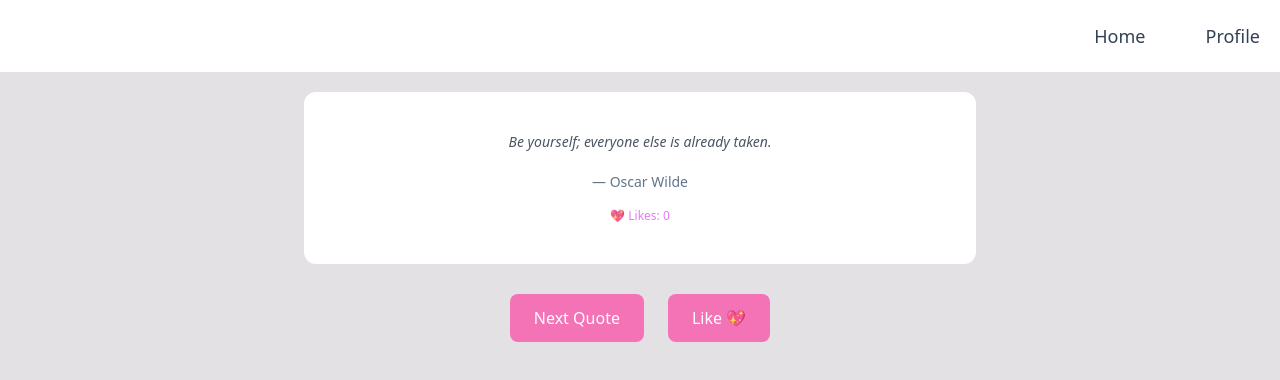
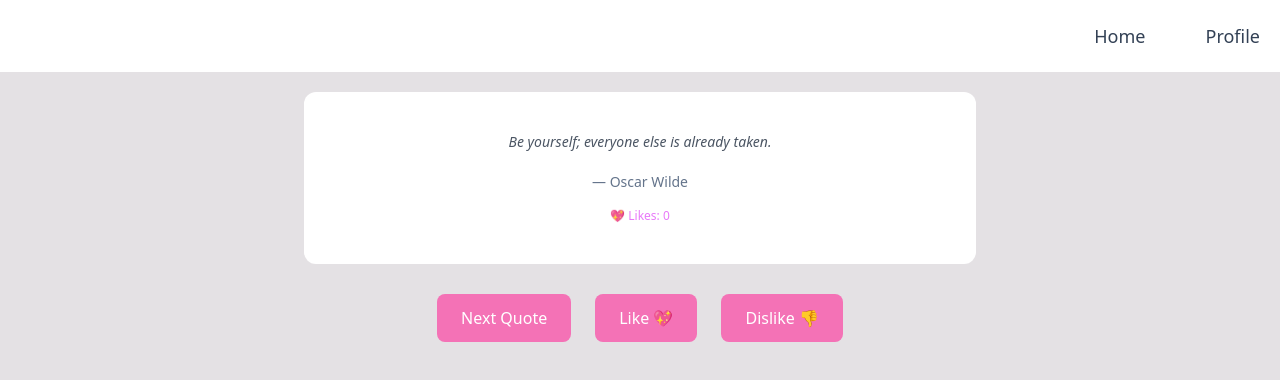
Before and after one commit to duyguozpercin/random-quote-app, a React (Create React App) app: page / in a window 1280 px wide. Shown: the top 380 px of the page. Built offline with nearby package versions, Linux system fonts and the light colour scheme.

Commit message:
implement useReducer for quotes management and enhance context usage in MainPage and ProfilePage

```diff
--- a/src/QuotesContextProvider.tsx
+++ b/src/QuotesContextProvider.tsx
@@ -1,8 +1,12 @@
-import React, { createContext, useState, useEffect, useContext } from 'react';
-import { quotes as initialQuotes } from './quotes';
-import { ReactNode } from 'react';
-export const QuotesContext = createContext<Quote[] | undefined>(undefined);
-export const QuotesDispatchContext = createContext<React.Dispatch<React.SetStateAction<Quote[]>>| undefined>(undefined);
+import React, {
+  createContext,
+  useReducer,
+  useContext,
+  ReactNode,
+  Dispatch,
+  useEffect
+} from "react";
+import { quotes as initialQuotesData } from "./quotes";
 
 export interface Quote {
   quote: string;
@@ -10,26 +14,101 @@ export interface Quote {
   likeCount: number;
 }
 
+export enum QuotesActionType {
+  SET_QUOTES = "SET_QUOTES",
+  LIKE_QUOTE = "LIKE_QUOTE",
+  DISLIKE_QUOTE = "DISLIKE_QUOTE"
+}
+
+type SetQuotesAction = {
+  type: QuotesActionType.SET_QUOTES;
+  payload: Quote[];
+};
+
+type LikeDislikeQuoteAction = {
+  type: QuotesActionType.LIKE_QUOTE | QuotesActionType.DISLIKE_QUOTE;
+  payload: {
+    index: number;
+  };
+};
+
+type QuotesAction = SetQuotesAction | LikeDislikeQuoteAction;
+
+const quotesReducer = (state: Quote[], action: QuotesAction): Quote[] => {
+  switch (action.type) {
+    case QuotesActionType.SET_QUOTES:
+      return action.payload;
+
+    case QuotesActionType.LIKE_QUOTE:
+      return state.map((quote, i) =>
+        i === action.payload.index
+          ? { ...quote, likeCount: quote.likeCount + 1 }
+          : quote
+      );
+
+    case QuotesActionType.DISLIKE_QUOTE:
+      return state.map((quote, i) => {
+        if (i === action.payload.index) {
+          if (quote.likeCount === 0) {
+            alert("You can not dislike this quote!");
+            return quote;
+          }
+          return { ...quote, likeCount: quote.likeCount - 1 };
+        }
+        return quote;
+      });
+
+    default:
+      console.error("Unsupported action type", action);
+      return state;
+  }
+};
+
+export const QuotesContext = createContext<Quote[] | undefined>(undefined);
+
+export const QuotesDispatchContext = createContext<
+  Dispatch<QuotesAction> | undefined
+>(undefined);
+
 interface QuotesContextProviderProps {
   children: ReactNode;
 }
 
-export const QuotesContextProvider = ({ children }: QuotesContextProviderProps) => {
-  const savedQuotes = localStorage.getItem('quotes') ? JSON.parse(localStorage.getItem('quotes') as string) : null;
-  const [quotes, setQuotes] = useState(savedQuotes || initialQuotes);
+export const QuotesContextProvider = ({
+  children
+}: QuotesContextProviderProps) => {
+  const savedQuotes = localStorage.getItem("quotes");
+  const parsedQuotes: Quote[] = savedQuotes
+    ? JSON.parse(savedQuotes)
+    : initialQuotesData;
+
+  const [quotes, dispatch] = useReducer(quotesReducer, parsedQuotes);
 
   useEffect(() => {
-    localStorage.setItem('quotes', JSON.stringify(quotes));
+    localStorage.setItem("quotes", JSON.stringify(quotes));
   }, [quotes]);
 
   return (
     <QuotesContext.Provider value={quotes}>
-      <QuotesDispatchContext.Provider value={setQuotes}>
-      {children}
+      <QuotesDispatchContext.Provider value={dispatch}>
+        {children}
       </QuotesDispatchContext.Provider>
     </QuotesContext.Provider>
   );
 };
 
-export const useQuotesContext = ()=> useContext(QuotesContext);
-export const useQuotesDispatchContext = ()=> useContext(QuotesDispatchContext);
+export const useQuotesContext = () => {
+  const context = useContext(QuotesContext);
+  if (!context) {
+    throw new Error("useQuotesContext must be used within a QuotesContextProvider");
+  }
+  return context;
+};
+
+export const useQuotesDispatchContext = () => {
+  const context = useContext(QuotesDispatchContext);
+  if (!context) {
+    throw new Error("useQuotesDispatchContext must be used within a QuotesContextProvider");
+  }
+  return context;
+};
--- a/src/pages/MainPage/index.tsx
+++ b/src/pages/MainPage/index.tsx
@@ -1,55 +1,58 @@
-import { QuoteCard } from '../../components/QuoteCard'
-import { Button } from '../../components/Button'
-import { useQuotesContext } from "../../QuotesContextProvider";
+import { QuoteCard } from '../../components/QuoteCard';
+import { Button } from '../../components/Button';
+import {
+  useQuotesContext,
+  useQuotesDispatchContext,
+  QuotesActionType
+} from '../../QuotesContextProvider';
 import {
   useQuoteIndexContext,
   useQuoteIndexDispatchContext,
-} from "../../QuoteIndexContextProvider";
-import { useQuotesDispatchContext } from "../../QuotesContextProvider";
-
-
+} from '../../QuoteIndexContextProvider';
 
 const MainPage = () => {
   const quotes = useQuotesContext();
-  const setQuotes = useQuotesDispatchContext();
+  const dispatch = useQuotesDispatchContext();
   const currentIndex = useQuoteIndexContext();
   const dispatchQuoteIndex = useQuoteIndexDispatchContext();
 
-
   function handleNextQuoteClick() {
-    const randomIndex = Math.floor(Math.random() * (quotes?.length ?? 0));
-    if (dispatchQuoteIndex) {
-      dispatchQuoteIndex(randomIndex);
-    }
+    const randomIndex = Math.floor(Math.random() * quotes.length);
+    dispatchQuoteIndex(randomIndex);
   }
 
   function handleLikeClick() {
-    const updatedQuotes = [...(quotes ?? [])];
-    if (typeof currentIndex === 'number' && updatedQuotes[currentIndex]) {
-      updatedQuotes[currentIndex].likeCount += 1;
-    }
-    if (setQuotes) {
-      setQuotes(updatedQuotes);
-    }
+    dispatch({
+      type: QuotesActionType.LIKE_QUOTE,
+      payload: { index: currentIndex },
+    });
+  }
 
+  function handleDislikeClick() {
+    dispatch({
+      type: QuotesActionType.DISLIKE_QUOTE,
+      payload: { index: currentIndex },
+    });
   }
+
+  const currentQuote = quotes[currentIndex];
 
   return (
     <main>
-      {quotes && typeof currentIndex === 'number' && quotes[currentIndex] && (
+      {currentQuote && (
         <QuoteCard
-          quote={quotes[currentIndex].quote}
-          author={quotes[currentIndex].author}
-          likeCount={quotes[currentIndex].likeCount}
+          quote={currentQuote.quote}
+          author={currentQuote.author}
+          likeCount={currentQuote.likeCount}
         />
       )}
       <div className="flex justify-center gap-1">
         <Button label="Next Quote" handleOnclick={handleNextQuoteClick} />
         <Button label="Like 💖" handleOnclick={handleLikeClick} />
-
+        <Button label="Dislike 👎" handleOnclick={handleDislikeClick} />
       </div>
     </main>
-  )
-}
+  );
+};
 
 export default MainPage;
--- a/src/pages/ProfilePage/index.tsx
+++ b/src/pages/ProfilePage/index.tsx
@@ -4,19 +4,25 @@ import { QuoteCard } from '../../components/QuoteCard';
 const ProfilePage = () => {
   const quotes = useQuotesContext();
 
-  const likedQuotes = (quotes ?? []).filter((quote) => quote.likeCount > 0);
+  const likedQuotes = quotes.filter((quote) => quote.likeCount > 0);
 
   return (
     <main>
-      <h1 className="text-lg font-bold my-5 mx-auto text-gray-600 text-center">Profile Page</h1>
+      <h1 className="text-lg font-bold my-5 mx-auto text-gray-600 text-center">
+        Profile Page
+      </h1>
       <div className="user-info">
-        <p className="text-base my-5 mx-auto text-gray-600 text-center">Welcome to your profile! Here's a list of the quotes you've liked so far 💖</p>
+        <p className="text-base my-5 mx-auto text-gray-600 text-center">
+          Welcome to your profile! Here's a list of the quotes you've liked so far 💖
+        </p>
       </div>
 
-      <h2 className="text-base text-slate-700 my-5 mx-auto text-gray-600 text-center">Liked Quotes:</h2>
+      <h2 className="text-base text-slate-700 my-5 mx-auto text-gray-600 text-center">
+        Liked Quotes:
+      </h2>
 
       {likedQuotes.length === 0 ? (
-        <p>You haven't liked any quotes yet.</p>
+        <p className="text-center text-gray-500">You haven't liked any quotes yet.</p>
       ) : (
         likedQuotes.map((quote, index) => (
           <QuoteCard
```
